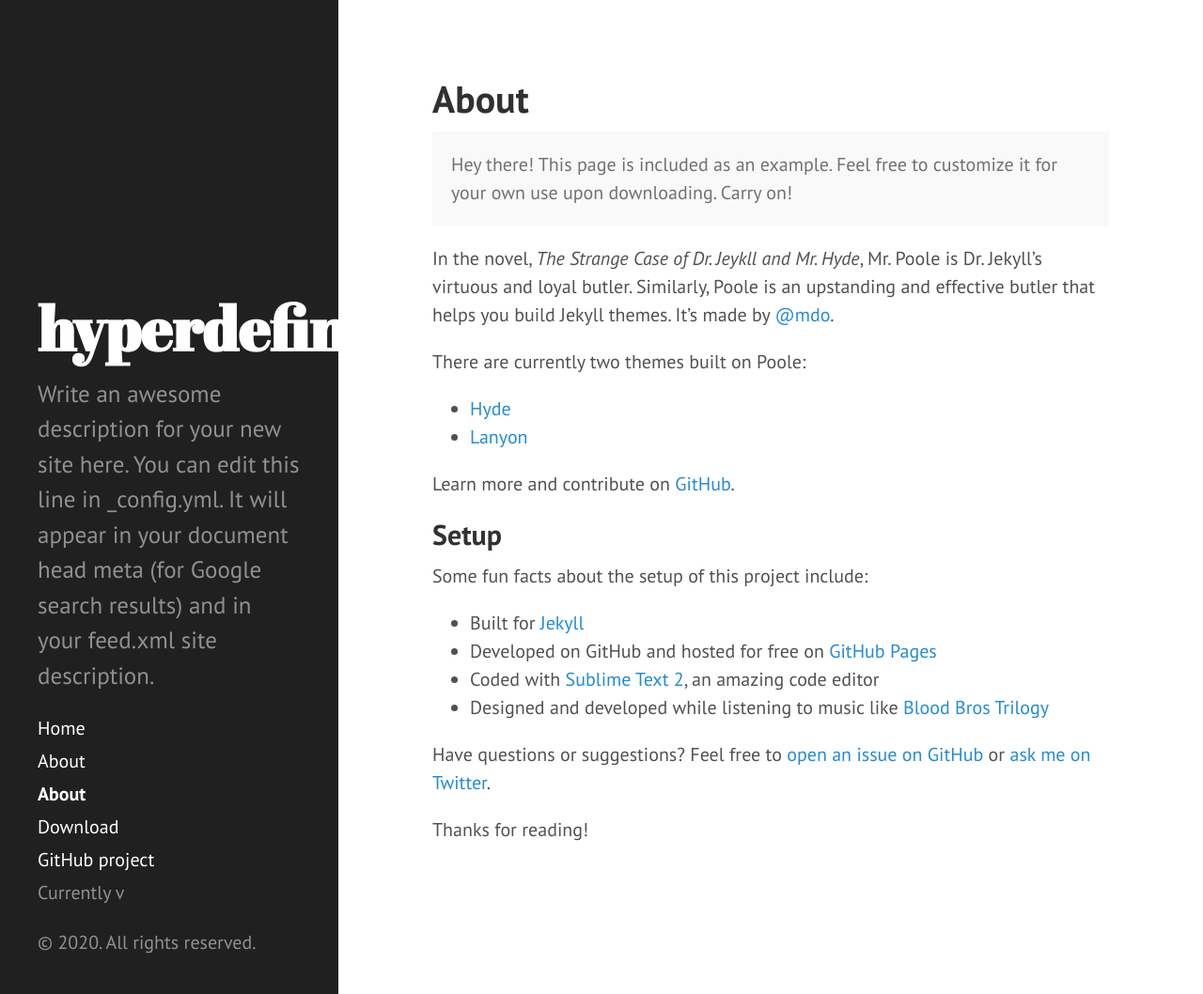
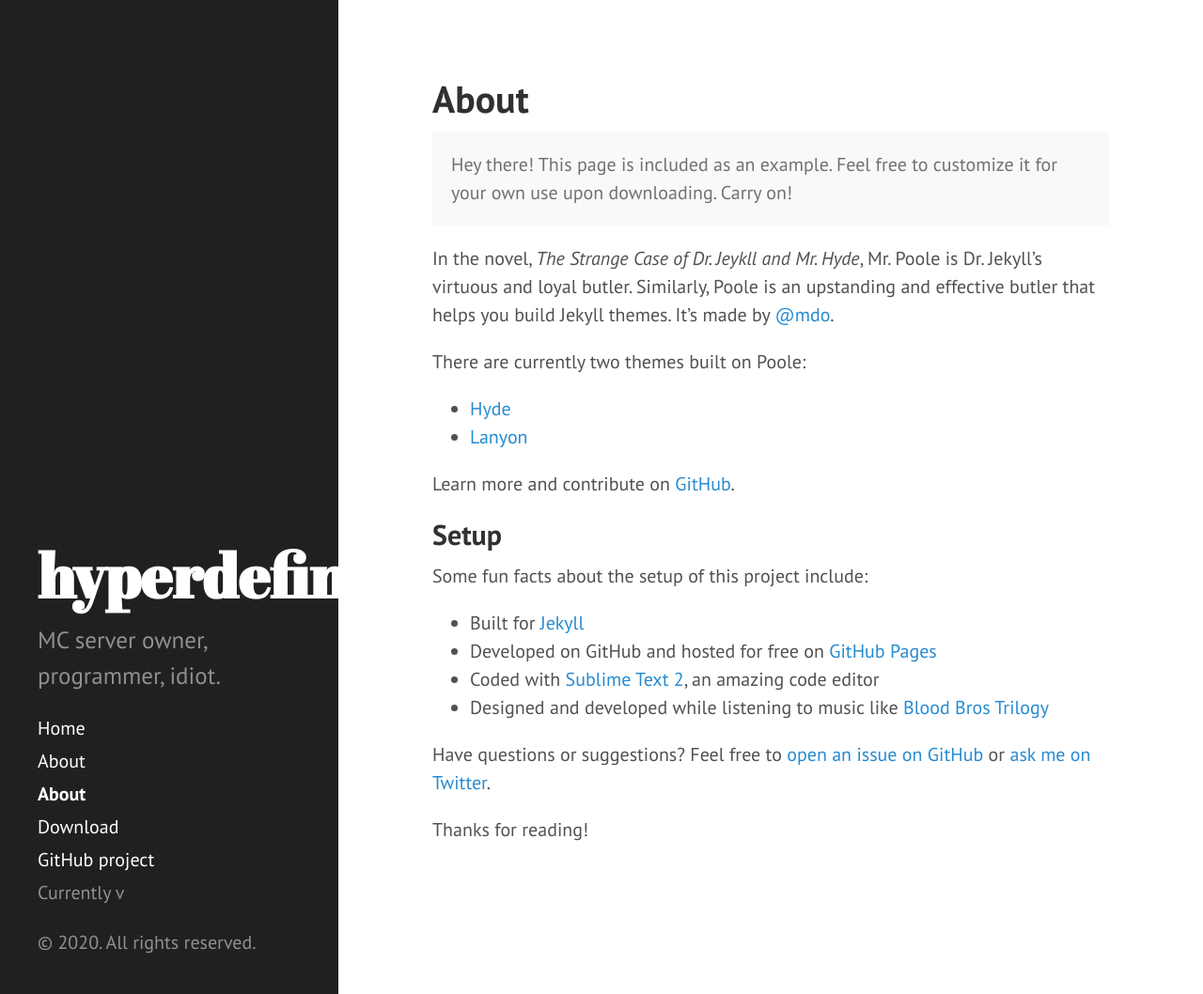
Before and after one commit to hyperdefined/hyper.lol, a Jekyll site: the page built from about.md, in a window 1280 px wide and 1058 px high. Shown: the whole window at 94% size. Built offline with Jekyll 4.4.1, drawn with Linux system fonts in a browser that asks for light colours.

Commit message:
changed somethings

```diff
--- a/_config.yml
+++ b/_config.yml
@@ -19,10 +19,7 @@
 # in the templates via {{ site.myvariable }}.
 
 title: hyperdefined
-description: >- # this means to ignore newlines until "baseurl:"
-  Write an awesome description for your new site here. You can edit this
-  line in _config.yml. It will appear in your document head meta (for
-  Google search results) and in your feed.xml site description.
+description: "MC server owner, programmer, idiot."
 url: "https://happy-williams-a89e04.netlify.app" # the base hostname & protocol for your site, e.g. http://example.com
 
 # Build settings
--- a/index.markdown
+++ b/index.markdown
@@ -4,3 +4,5 @@
 
 layout: home
 ---
+# Hello, I am hyperdefined
+I do some random web things.
```
